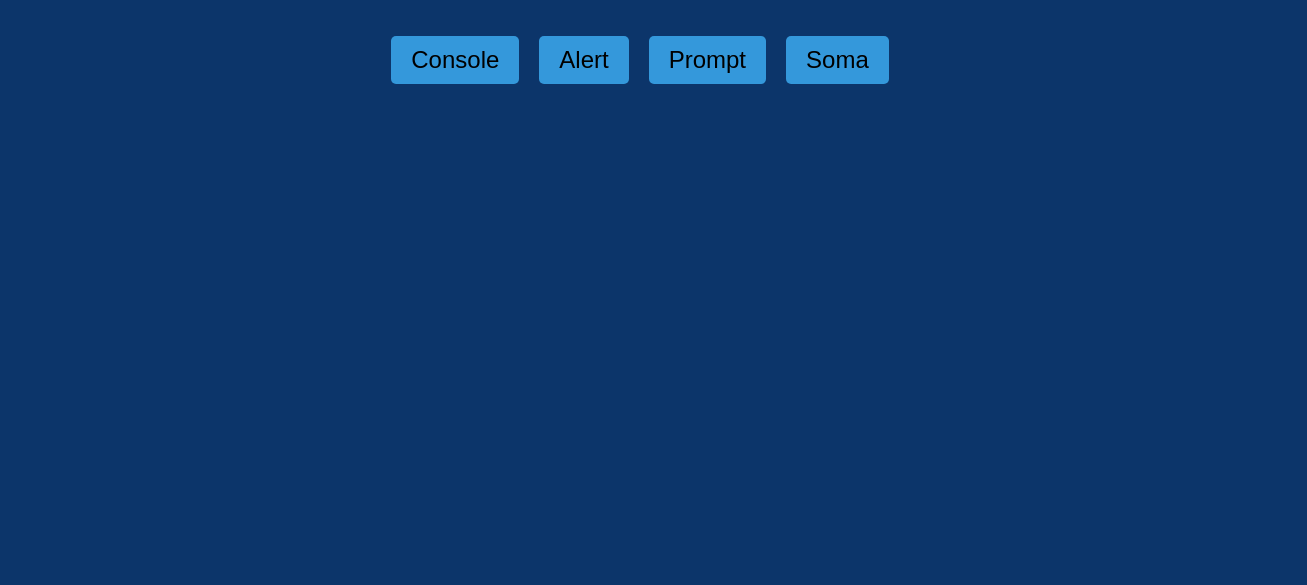
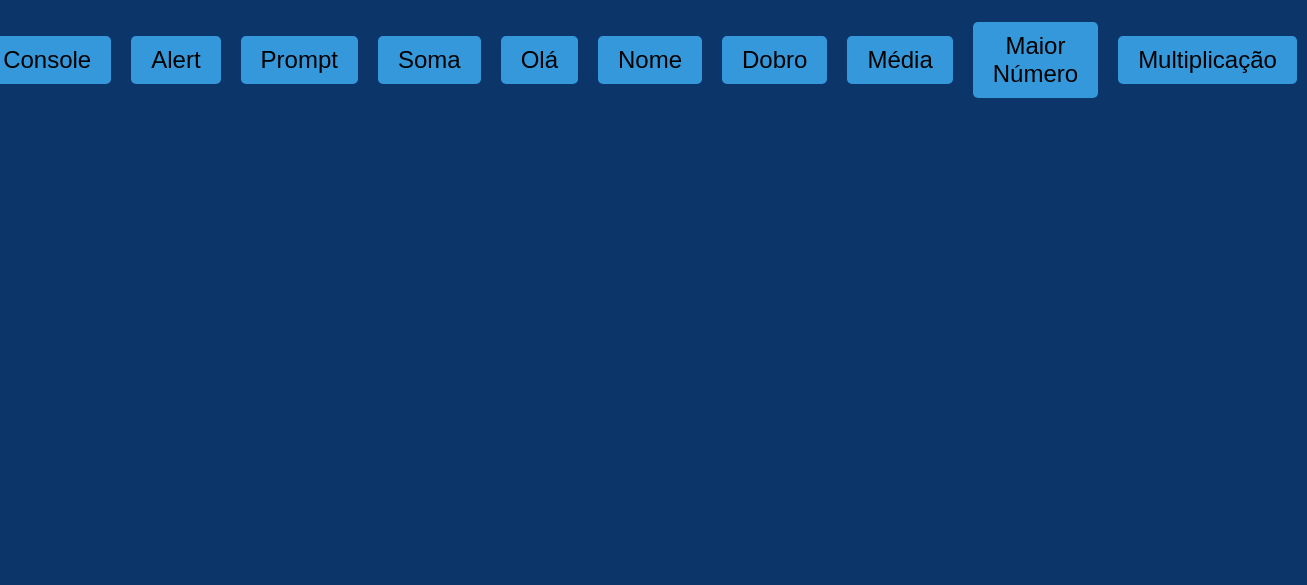
Before and after one commit to EduardaReis3332/ONE-Alura, a plain HTML site: page Desafios/Desafios Curso-02/index.html in a window 1280 px wide. Shown: the part 215-800 px from the top of the page, 1307 px wide, since content can reach past the window. Drawn offline with Linux system fonts and the light colour scheme.

Commit message:
upgrade app.js & index.html Desafios Curso-02

```diff
--- a/Desafios/Desafios Curso-02/app.js
+++ b/Desafios/Desafios Curso-02/app.js
@@ -22,3 +22,15 @@ function numSoma() {
 
     alert(`A soma dos números é ${soma}`);
 }
+
+let olaMundo = () => console.log('Olá Mundo!!');
+
+let nomePessoa = (nome) => console.log(`Olá ${nome}!`);
+
+let numDobro = (numero) => console.log(numero * 2);
+
+let media = (num1, num2, num3) => console.log((num1 + num2 + num3)/3);
+
+let maior = (x, y) => console.log(x > y ? x : y);
+
+let multEleMesmo = (num) => console.log(num ** 2)
--- a/Desafios/Desafios Curso-02/index.html
+++ b/Desafios/Desafios Curso-02/index.html
@@ -15,6 +15,12 @@
         <button onclick="exibeAlerta()" class="button">Alert</button>
         <button onclick="alertaCidade()" class="button">Prompt</button>
         <button onclick="numSoma()" class="button">Soma</button>
+        <button onclick="olaMundo()" class="button">Olá</button>
+        <button onclick="nomePessoa('Eduarda')" class="button">Nome</button>
+        <button onclick="numDobro(2)" class="button">Dobro</button>
+        <button onclick="media(2, 5, 8)" class="button">Média</button>
+        <button onclick="maior(5, 7)" class="button">Maior Número</button>
+        <button onclick="multEleMesmo(7)" class="button">Multiplicação</button>
     </main>
 
       <script src="app.js"></script>
```
